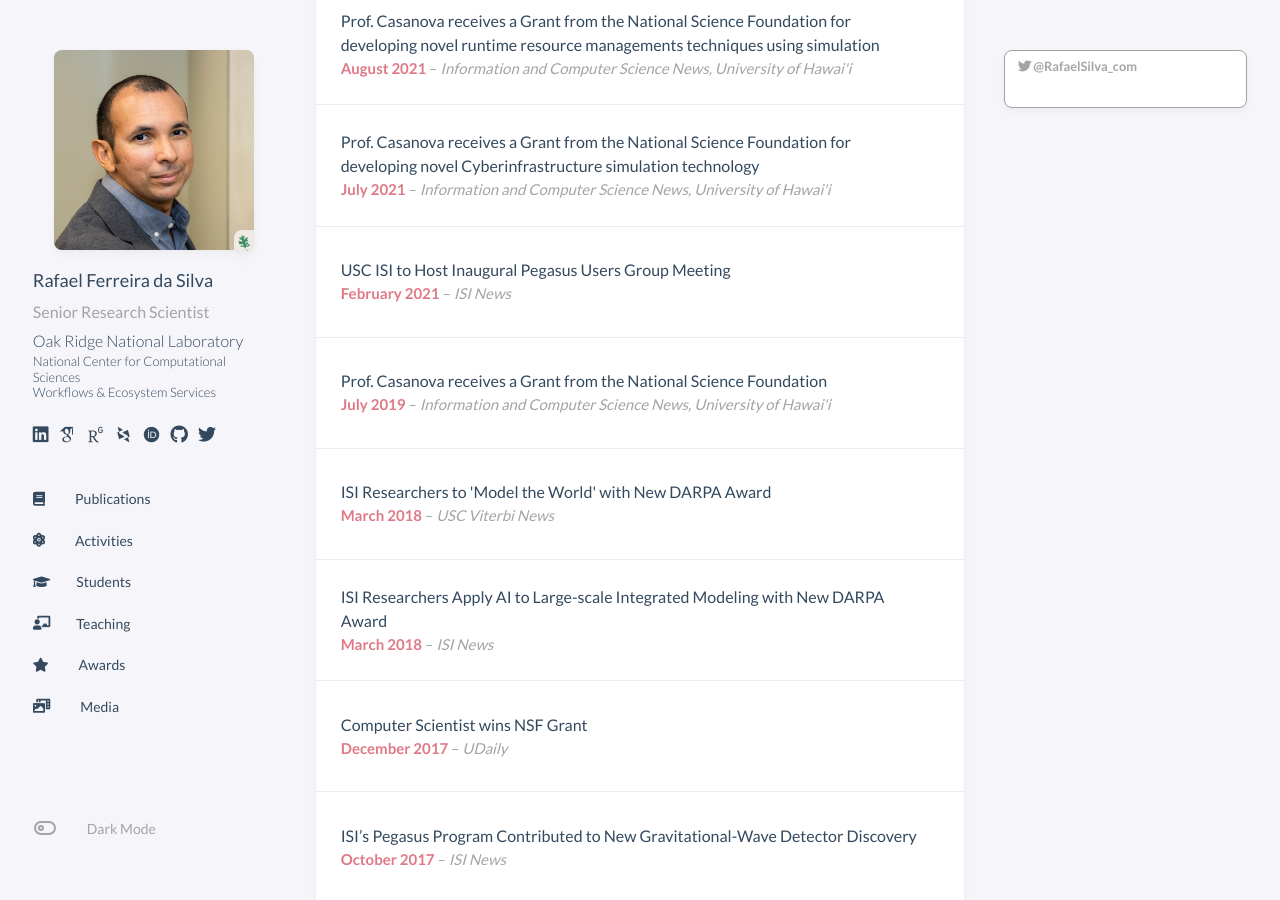
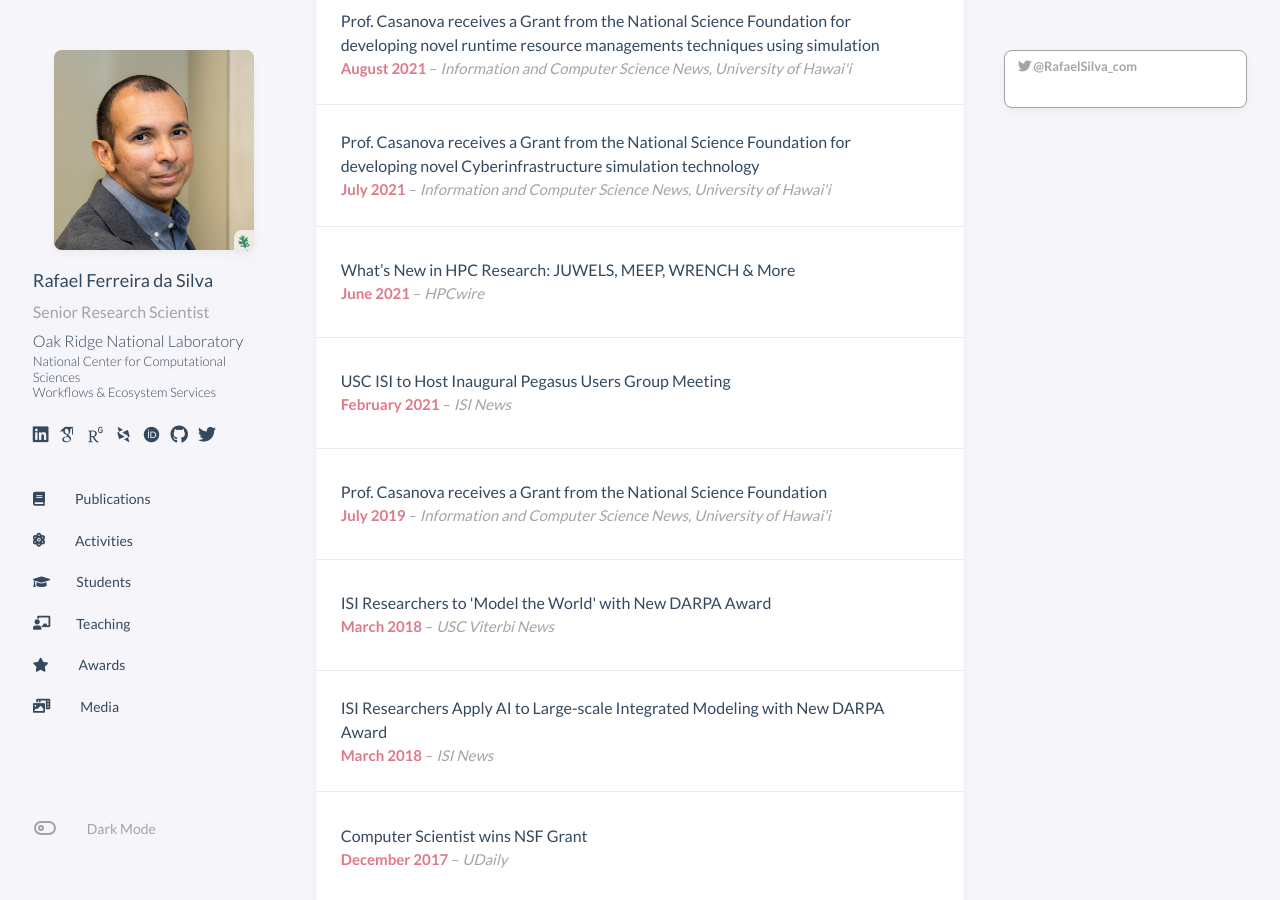
Before and after one commit to rafaelfsilva/rafaelfsilva.github.io, a Jekyll site: the page built from _pages/media.html, in a window 1280 px wide and 900 px high, scrolled down 1833 px. Built offline with Jekyll 4.4.1, drawn with Linux system fonts in a browser that asks for light colours; some web fonts are replaced; a script that is not in the unit is left out; comment, search, counter and statistics services are not loaded.

Commit message:
Update media.yml

```diff
--- a/_data/media.yml
+++ b/_data/media.yml
@@ -73,6 +73,11 @@
   date: July 2021
   link: https://www.ics.hawaii.edu/2021/07/prof-casanova-receives-a-grant-from-the-national-science-foundation-2/
 
+- title: "What’s New in HPC Research: JUWELS, MEEP, WRENCH & More"
+  venue: HPCwire
+  date: June 2021
+  link: https://www.hpcwire.com/2021/06/07/whats-new-in-hpc-research-juwels-meep-wrench-more/
+
 - title: USC ISI to Host Inaugural Pegasus Users Group Meeting
   venue: ISI News
   date: February 2021
```
